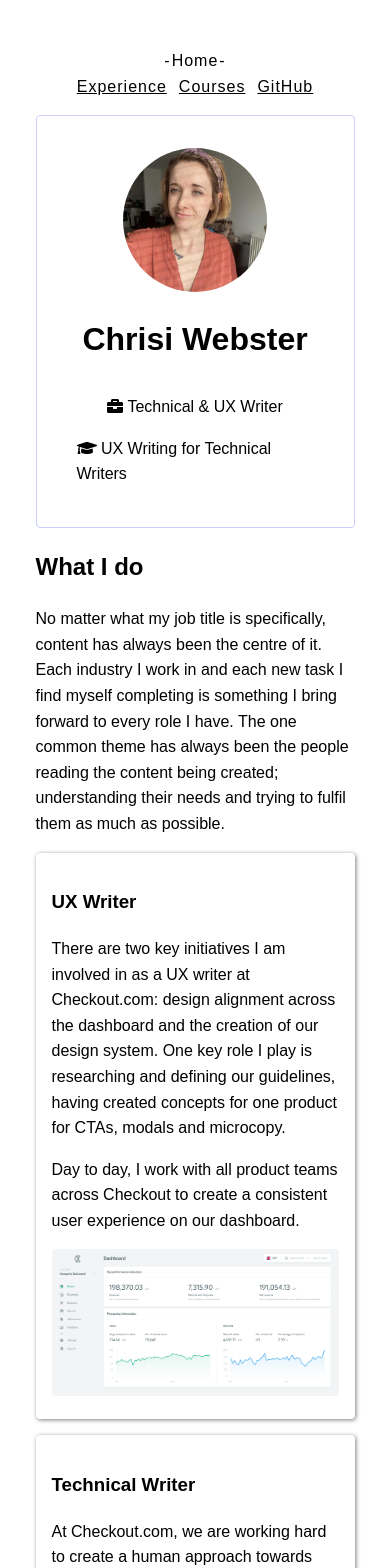
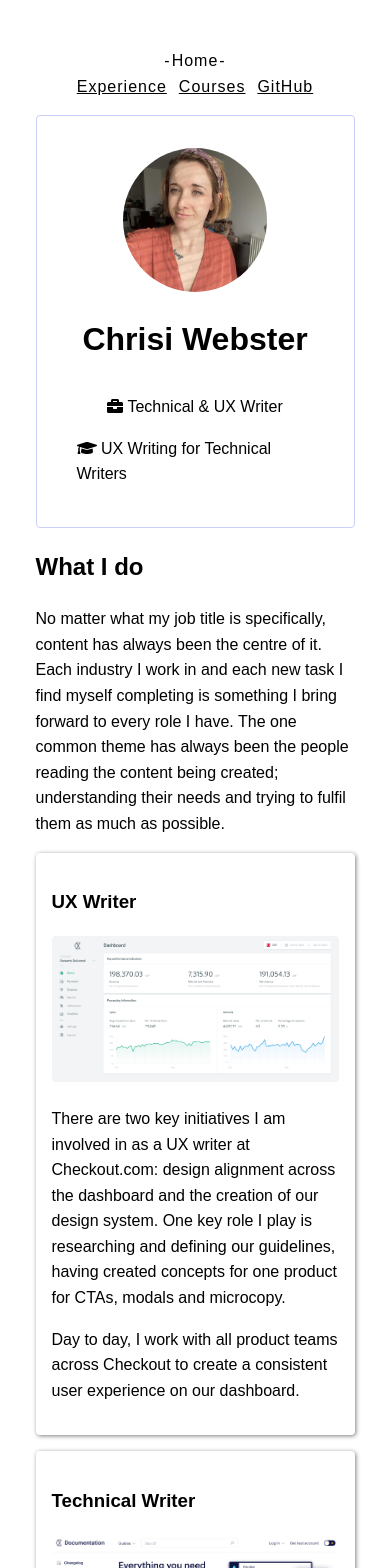
Before and after one commit to chrisiwebster/portfolio, a Next.js app: page / in a window 390 px wide. Shown: the top 1568 px of the page. Built offline with nearby package versions, Linux system fonts and the light colour scheme.

Commit message:
fix mobile view

```diff
--- a/components/Card.js
+++ b/components/Card.js
@@ -1,16 +1,14 @@
 import styles from "../styles/Card.module.css";
 import Image from "next/image";
 
-export default function Card({ title, children, logo, alt, className }) {
+export default function Card({ title, children, logo, alt, className, home }) {
 	return (
 		<div className={styles.cardContainer}>
 			<div className={!className && styles.flexWrapper}>
-				<div className={styles.contentWrapper}>
-					<h3>{title}</h3>
-					{children}
-				</div>
+				<h3>{title}</h3>
 				<Image src={logo} alt={alt} className={className} />
 			</div>
+			{children}
 		</div>
 	);
 }
--- a/pages/index.js
+++ b/pages/index.js
@@ -11,9 +11,9 @@ import safeguarding from "../public/images/sciesafeguarding.svg";
 import docs from "../public/images/checkoutdocs.svg";
 import dashboard from "../public/images/dashboard.svg";
 
-export default function Home() {
+export default function Home({ home }) {
 	return (
-		<Layout home>
+		<Layout home={home}>
 			<h2>What I do</h2>
 			<p>
 				No matter what my job title is specifically, content has always
```
